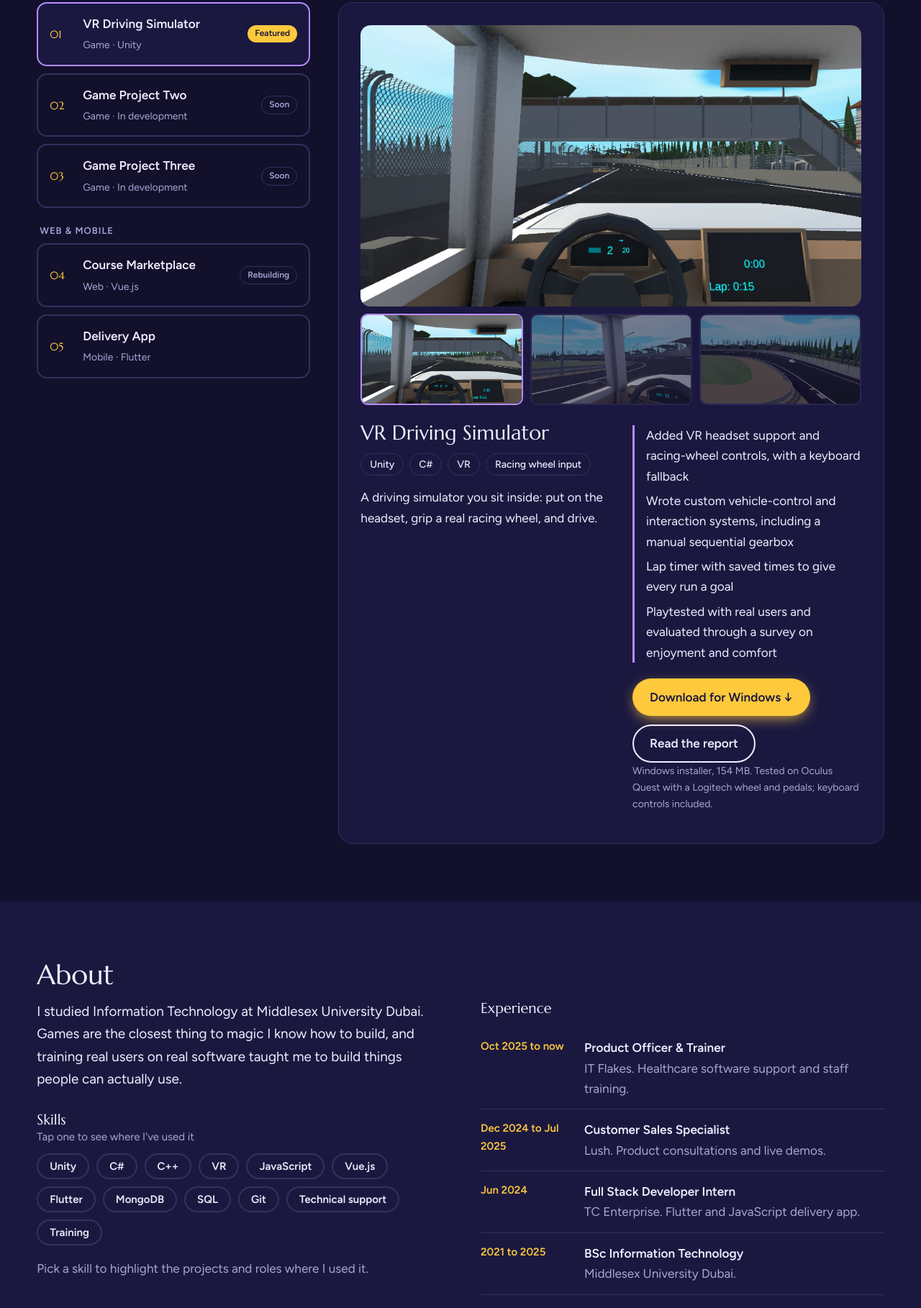
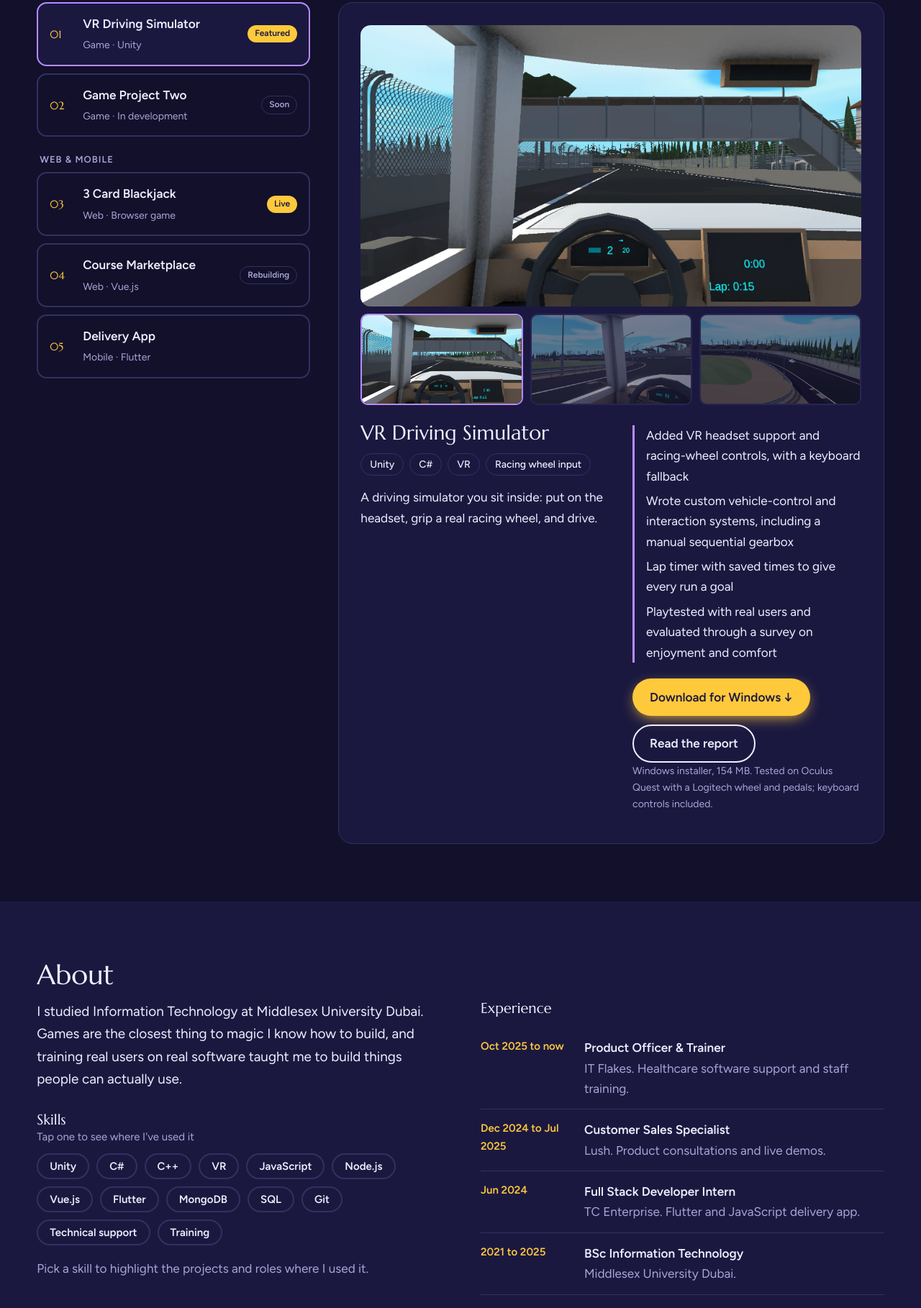
Before and after one commit to MonesSawa/Mones-Sawaftah-Portfolio, a plain HTML site: page index.html in a window 1280 px wide. Shown: the part 1063-2881 px from the top of the page at 72% size. Drawn offline with Linux system fonts and the light colour scheme; a web font is replaced by a local one.

Commit message:
Replace Game Project Three with 3 Card Blackjack; add Node.js skill
Co-Authored-By: Claude Opus 5.5 <noreply@anthropic.com>

```diff
--- a/index.html
+++ b/index.html
@@ -264,8 +264,8 @@ h2,h3,.hero h1,.contact h2,.contact a.big,.soonmsg,.plist i,.role,.eyebrow{font-
       <ul class="plist" role="tablist" aria-label="Projects">
         <li data-k="game" data-skills="unity,csharp,vr"><button role="tab" aria-selected="true" aria-controls="pp0"><i>01</i><span><b>VR Driving Simulator</b><small>Game · Unity</small></span><em>Featured</em></button></li>
         <li data-k="game"><button role="tab" aria-selected="false" aria-controls="pp1"><i>02</i><span><b>Game Project Two</b><small>Game · In development</small></span><em class="q">Soon</em></button></li>
-        <li data-k="game"><button role="tab" aria-selected="false" aria-controls="pp2"><i>03</i><span><b>Game Project Three</b><small>Game · In development</small></span><em class="q">Soon</em></button></li>
         <li class="lsep" data-k="web" role="presentation" aria-hidden="true">Web &amp; mobile</li>
+        <li data-k="web" data-skills="javascript,node"><button role="tab" aria-selected="false" aria-controls="pp2"><i>03</i><span><b>3 Card Blackjack</b><small>Web · Browser game</small></span><em>Live</em></button></li>
         <li data-k="web" data-skills="vue,javascript,mongodb"><button role="tab" aria-selected="false" aria-controls="pp3"><i>04</i><span><b>Course Marketplace</b><small>Web · Vue.js</small></span><em class="q">Rebuilding</em></button></li>
         <li data-k="web" data-skills="flutter,javascript"><button role="tab" aria-selected="false" aria-controls="pp4"><i>05</i><span><b>Delivery App</b><small>Mobile · Flutter</small></span></button></li>
       </ul>
@@ -288,9 +288,11 @@ h2,h3,.hero h1,.contact h2,.contact a.big,.soonmsg,.plist i,.role,.eyebrow{font-
           <div class="shot" role="img" aria-label="Placeholder for an upcoming game"><span class="ph">Placeholder: add screenshot or trailer</span><span class="soonmsg">In development</span></div>
           <span class="badge">Coming soon</span><h3>Game Project Two</h3><p>A second game I'm currently building. The title, screenshots and a playable build will appear here.</p>
         </article>
-        <article class="pp soon" id="pp2" role="tabpanel" hidden>
-          <div class="shot" role="img" aria-label="Placeholder for an upcoming game"><span class="ph">Placeholder: add screenshot or trailer</span><span class="soonmsg">In development</span></div>
-          <span class="badge">Coming soon</span><h3>Game Project Three</h3><p>Another game in the works. Details and a demo will be added as it takes shape.</p>
+        <article class="pp txt" id="pp2" role="tabpanel" hidden>
+          <div class="ptop"><span class="glyph" aria-hidden="true">&#9824;</span><span class="kind">Browser game</span><span class="badge">Playable</span></div>
+          <div class="pd"><div><h3>3 Card Blackjack</h3><ul class="tags"><li>JavaScript</li><li>Node.js</li><li>HTML</li><li>CSS</li></ul><p>A quick twist on blackjack I built to keep my fundamentals sharp: every hand is capped at three cards, so each hit counts.</p></div>
+          <div><ul class="facts"><li>Real shuffled 52-card deck, so no card ever repeats in a round</li><li>Aces count 11 or 1; the dealer draws a third card below 15, then reacts to the result</li><li>Built with a Node.js game server; the playable version runs the same rules in the browser</li></ul>
+          <div class="pbs"><a class="pb" href="https://monessawa.github.io/3CardBlackjack/" target="_blank" rel="noopener">Play it live &#8599;</a><a class="pb s" href="https://github.com/MonesSawa/3CardBlackJack-W-Node.js" target="_blank" rel="noopener">Code</a></div></div></div>
         </article>
         <article class="pp txt" id="pp3" role="tabpanel" hidden>
           <div class="ptop"><span class="glyph" aria-hidden="true">&lt;/&gt;</span><span class="kind">Web application</span><span class="badge">Being rebuilt</span></div>
@@ -315,7 +317,7 @@ h2,h3,.hero h1,.contact h2,.contact a.big,.soonmsg,.plist i,.role,.eyebrow{font-
         <p class="story">I studied Information Technology at Middlesex University Dubai. Games are the closest thing to magic I know how to build, and training real users on real software taught me to build things people can actually use.</p>
         <h3 class="mini">Skills <small>Tap one to see where I've used it</small></h3>
         <div class="skills" id="skills">
-          <button class="chip" aria-pressed="false" data-s="unity">Unity</button><button class="chip" aria-pressed="false" data-s="csharp">C#</button><button class="chip" aria-pressed="false" data-s="cpp">C++</button><button class="chip" aria-pressed="false" data-s="vr">VR</button><button class="chip" aria-pressed="false" data-s="javascript">JavaScript</button><button class="chip" aria-pressed="false" data-s="vue">Vue.js</button><button class="chip" aria-pressed="false" data-s="flutter">Flutter</button><button class="chip" aria-pressed="false" data-s="mongodb">MongoDB</button><button class="chip" aria-pressed="false" data-s="sql">SQL</button><button class="chip" aria-pressed="false" data-s="git">Git</button><button class="chip" aria-pressed="false" data-s="support">Technical support</button><button class="chip" aria-pressed="false" data-s="training">Training</button>
+          <button class="chip" aria-pressed="false" data-s="unity">Unity</button><button class="chip" aria-pressed="false" data-s="csharp">C#</button><button class="chip" aria-pressed="false" data-s="cpp">C++</button><button class="chip" aria-pressed="false" data-s="vr">VR</button><button class="chip" aria-pressed="false" data-s="javascript">JavaScript</button><button class="chip" aria-pressed="false" data-s="node">Node.js</button><button class="chip" aria-pressed="false" data-s="vue">Vue.js</button><button class="chip" aria-pressed="false" data-s="flutter">Flutter</button><button class="chip" aria-pressed="false" data-s="mongodb">MongoDB</button><button class="chip" aria-pressed="false" data-s="sql">SQL</button><button class="chip" aria-pressed="false" data-s="git">Git</button><button class="chip" aria-pressed="false" data-s="support">Technical support</button><button class="chip" aria-pressed="false" data-s="training">Training</button>
         </div>
         <p class="readout" id="readout" aria-live="polite">Pick a skill to highlight the projects and roles where I used it.</p>
       </div>
```
